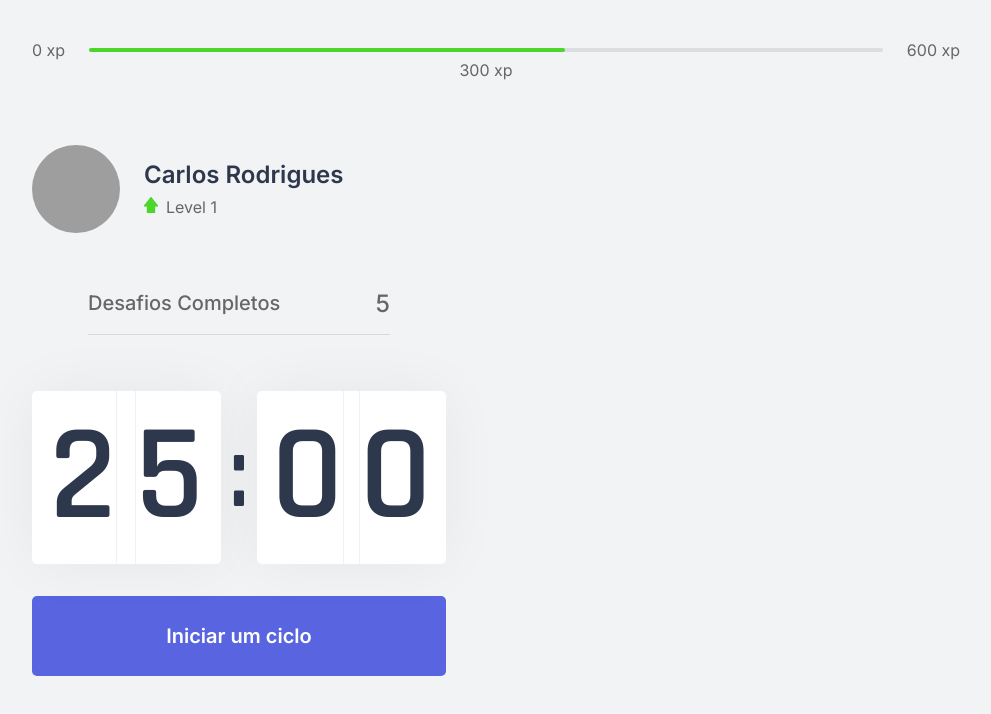
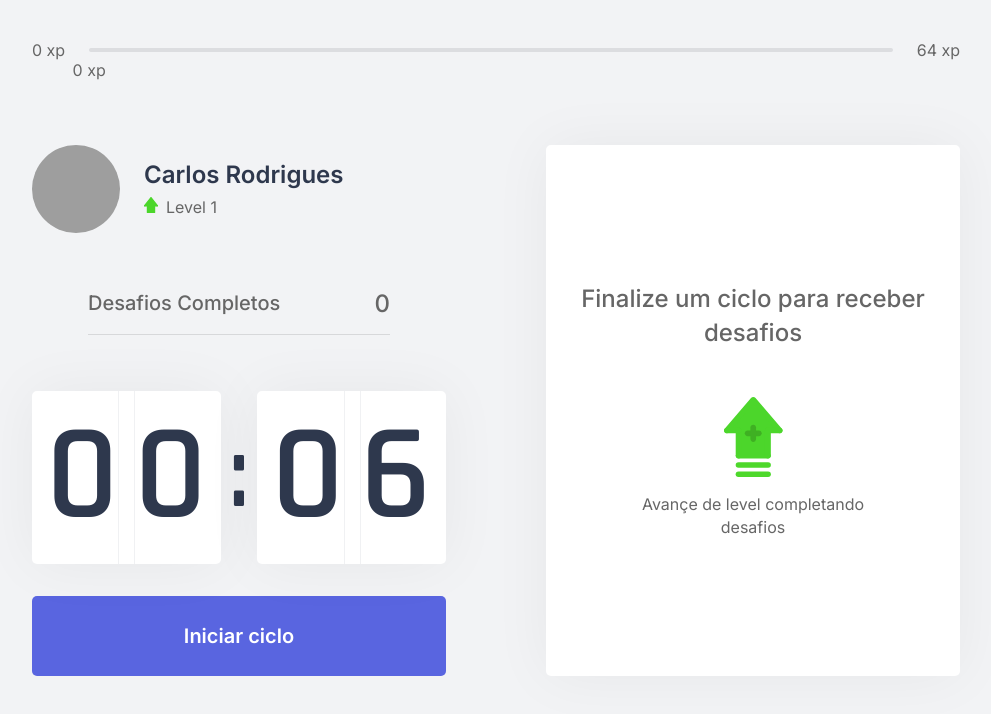
Before and after one commit to carlosrodrigues94/nlw04-moveit-next, a Next.js app: page / in a window 1280 px wide. Shown: the top 714 px of the page, without its empty margins (144-1135 px from the left). Built offline with nearby package versions, Linux system fonts and the light colour scheme; grey boxes are pictures that could not be loaded.

Commit message:
feat:countdown experiencebar and context

```diff
--- /dev/null
+++ b/challenges.json
@@ -0,0 +1,62 @@
+[
+  {
+    "type": "body",
+    "description": "Estique um de seus braços com a palma da mão virada para frente e puxe os dedos para cima por 10 segundos por mão.",
+    "amount": 80
+  },
+  {
+    "type": "body",
+    "description": "Estique seu braço contra o peito e puxe-o utilizando o outro braço por 10 segundos por braço.",
+    "amount": 60
+  },
+  {
+    "type": "body",
+    "description": "Puxe seu pescoço com a ajuda da mão para a direita e para a esquerda, permanecendo na posição por alguns segundos.",
+    "amount": 70
+  },
+  {
+    "type": "body",
+    "description": "Com as duas mãos na parte de trás da cabeça, leve-a para baixo, alongando a parte de trás da região.",
+    "amount": 60
+  },
+  {
+    "type": "body",
+    "description": "Cruze as pernas e desça com as mãos esticadas em direção ao chão. Repita o movimento com a outra perna na frente.",
+    "amount": 100
+  },
+  {
+    "type": "body",
+    "description": "Sentado, abra as pernas e tente encostar as palmas das mãos no chão, repita 3 vezes por 5 segundos.",
+    "amount": 80
+  },
+  {
+    "type": "body",
+    "description": "Puxe o joelho de encontro ao peito e segure, troque de perna após 10 segundos.",
+    "amount": 50
+  },
+  {
+    "type": "body",
+    "description": "Sentado, cruze uma perna e incline seu tronco à frente, troque de perna após 10 segundos.",
+    "amount": 80
+  },
+  {
+    "type": "eye",
+    "description": "Sentado, feche os olhos e cubra-os com as palmas da mão durante 2 minutos, depois abra normalmente.",
+    "amount": 90
+  },
+  {
+    "type": "eye",
+    "description": "Em algum ambiente aberto, olhe o mais longe que puder em quatro direções por 3s, mexa apenas os olhos. Repita 3 vezes.",
+    "amount": 140
+  },
+  {
+    "type": "eye",
+    "description": "Usando os polegares, massage a área abaixo das sobrancelhas em movimentos circulares por 15 segundos.",
+    "amount": 70
+  },
+  {
+    "type": "body",
+    "description": "Em pé, gire a cintura o máximo que puder para a esquerda, segure por cinco segundos. Repita para a direita.",
+    "amount": 90
+  }
+]
--- /dev/null
+++ b/src/components/ChallengeBox.tsx
@@ -0,0 +1,49 @@
+import { useContext } from "react";
+import { ChallengeContext } from "../contexts/ChallengeContext";
+import styles from "../styles/components/ChallengeBox.module.css";
+
+function ChallengeBox() {
+  const { activeChallenge, resetChallenge } = useContext(ChallengeContext);
+  return (
+    <div className={styles.challengeBoxContainer}>
+      {activeChallenge.description ? (
+        <div className={styles.challengeActive}>
+          <header>Ganhe {activeChallenge.amount} xp</header>
+          <main>
+            <img src={`icons/${activeChallenge.type}.svg`} alt="icon" />
+
+            <strong>Novo Desafio</strong>
+            <p>{activeChallenge.description}</p>
+          </main>
+
+          <footer>
+            <button
+              type="button"
+              className={styles.challengeFailedButton}
+              onClick={resetChallenge}
+            >
+              Falhei
+            </button>
+            <button
+              type="button"
+              className={styles.challengeSuccededButton}
+              onClick={() => {}}
+            >
+              Falhei
+            </button>
+          </footer>
+        </div>
+      ) : (
+        <div className={styles.challengeNotActive}>
+          <strong>Finalize um ciclo para receber desafios</strong>
+          <p>
+            <img src="icons/level-up.svg" alt="Level Up" />
+            Avançe de level completando desafios
+          </p>
+        </div>
+      )}
+    </div>
+  );
+}
+
+export { ChallengeBox };
--- a/src/components/CompletedChallenges.tsx
+++ b/src/components/CompletedChallenges.tsx
@@ -1,10 +1,13 @@
+import { useContext } from "react";
+import { ChallengeContext } from "../contexts/ChallengeContext";
 import styles from "../styles/components/CompletedChallenges.module.css";
 
 function CompletedChallenges() {
+  const { challengesCompleted } = useContext(ChallengeContext);
   return (
     <div className={styles.completedChallengesContainer}>
       <span>Desafios Completos</span>
-      <span>5</span>
+      <span>{challengesCompleted}</span>
     </div>
   );
 }
--- a/src/components/Countdown.tsx
+++ b/src/components/Countdown.tsx
@@ -1,9 +1,14 @@
-import { useEffect, useState } from "react";
+import { useContext, useEffect, useState } from "react";
+import { ChallengeContext } from "../contexts/ChallengeContext";
 import styles from "../styles/components/Countdown.module.css";
 
+let countdownTimeout: NodeJS.Timeout;
+
 function Countdown() {
-  const [time, setTime] = useState(25 * 60);
-  const [active, setActive] = useState(false);
+  const { startNewChallenge } = useContext(ChallengeContext);
+  const [time, setTime] = useState(0.1 * 60);
+  const [isActive, setIsActive] = useState(false);
+  const [hasFinished, setHasFinished] = useState(false);
 
   /** Aproach to down using math.floor */
   const minutes = Math.floor(time / 60);
@@ -13,18 +18,28 @@
   const [secondLeft, secondRight] = String(seconds).padStart(2, "0").split("");
 
   function startCountdown() {
-    setActive(true);
+    setIsActive(true);
+  }
+
+  function resetCountdown() {
+    clearTimeout(countdownTimeout);
+    setIsActive(false);
+    setTime(0.1 * 60);
   }
 
   useEffect(() => {
-    if (active && time > 0) {
-      setTimeout(() => {
+    if (isActive && time > 0) {
+      countdownTimeout = setTimeout(() => {
         setTime(time - 1);
       }, 1000);
     }
 
-    console.log("");
-  }, [active, time]);
+    if (isActive && time === 0) {
+      setIsActive(false);
+      setHasFinished(true);
+      startNewChallenge();
+    }
+  }, [isActive, time]);
 
   return (
     <div>
@@ -41,13 +56,34 @@
           <span>{secondRight}</span>
         </div>
       </div>
+      {hasFinished && (
+        <button
+          type="button"
+          disabled
+          onClick={resetCountdown}
+          className={styles.countdownButton}
+        >
+          Ciclo encerrado
+        </button>
+      )}
+      {isActive && !hasFinished && (
+        <button
+          type="button"
+          onClick={resetCountdown}
+          className={`${styles.countdownButton} ${styles.countdownButtonActive}`}
+        >
+          Abandonar ciclo
+        </button>
+      )}
+      {!isActive && !hasFinished && (
         <button
           type="button"
           onClick={startCountdown}
           className={styles.countdownButton}
         >
-        Iniciar um ciclo
+          Iniciar ciclo
         </button>
+      )}
     </div>
   );
 }
--- a/src/components/ExperienceBar.tsx
+++ b/src/components/ExperienceBar.tsx
@@ -1,18 +1,28 @@
-import React from "react";
+import React, { useContext } from "react";
+import { ChallengeContext } from "../contexts/ChallengeContext";
 
 import styles from "../styles/components/ExperienceBar.module.css";
 
 const ExperienceBar: React.FC = () => {
+  const { currentExperience, experienceToNextLevel } = useContext(
+    ChallengeContext
+  );
+
+  const percentToNextLevel =
+    Math.round(currentExperience * 100) / experienceToNextLevel;
   return (
     <header className={styles.experienceBar}>
       <span>0 xp</span>
       <div>
-        <div style={{ width: "60%" }} />
-        <span className={styles.currentExperience} style={{ left: "50%" }}>
-          300 xp
+        <div style={{ width: `${percentToNextLevel}%` }} />
+        <span
+          className={styles.currentExperience}
+          style={{ left: `${percentToNextLevel}%` }}
+        >
+          {currentExperience} xp
         </span>
       </div>
-      <span>600 xp</span>
+      <span>{experienceToNextLevel} xp</span>
     </header>
   );
 };
--- /dev/null
+++ b/src/contexts/ChallengeContext.tsx
@@ -0,0 +1,73 @@
+import { createContext, useState } from "react";
+import challenges from "../../challenges.json";
+
+interface Challenge {
+  type: string;
+  description: string;
+  amount: number;
+}
+
+interface ChallengesContextData {
+  levelUp: () => void;
+  challengesCompleted: number;
+  currentExperience: number;
+  startNewChallenge: () => void;
+  resetChallenge: () => void;
+  activeChallenge: Challenge;
+  experienceToNextLevel: number;
+}
+
+const ChallengeContext = createContext<ChallengesContextData>(
+  {} as ChallengesContextData
+);
+
+const ChanllengesProvider: React.FC = ({ children }) => {
+  const [level, setLevel] = useState(1);
+  const [currentExperience, setCurrentExperience] = useState(0);
+  const [challengesCompleted, setChallengesCompleted] = useState(0);
+
+  const [activeChallenge, setActiveChallenge] = useState<Challenge>({
+    amount: 0,
+    description: "",
+    type: "",
+  });
+
+  const experienceToNextLevel = Math.pow((level + 1) * 4, 2);
+
+  function levelUp() {
+    setLevel(level + 1);
+  }
+
+  function startNewChallenge() {
+    const randomChallengeIndex = Math.floor(Math.random() * challenges.length);
+    const challenge: Challenge = challenges[randomChallengeIndex];
+
+    setActiveChallenge(challenge);
+  }
+
+  function resetChallenge() {
+    setActiveChallenge({
+      amount: 0,
+      type: "",
+      description: "",
+    });
+  }
+
+  return (
+    <ChallengeContext.Provider
+      value={{
+        levelUp,
+        challengesCompleted,
+        currentExperience,
+        startNewChallenge,
+        activeChallenge,
+        resetChallenge,
+        experienceToNextLevel,
+      }}
+    >
+      {children}
+    </ChallengeContext.Provider>
+  );
+};
+
+export { ChallengeContext, ChanllengesProvider };
--- a/src/pages/_app.tsx
+++ b/src/pages/_app.tsx
@@ -1,7 +1,12 @@
+import { ChanllengesProvider } from "../contexts/ChallengeContext";
 import "../styles/global.css";
 
 function MyApp({ Component, pageProps }) {
-  return <Component {...pageProps} />;
+  return (
+    <ChanllengesProvider>
+      <Component {...pageProps} />
+    </ChanllengesProvider>
+  );
 }
 
 export default MyApp;
--- a/src/pages/index.tsx
+++ b/src/pages/index.tsx
@@ -5,6 +5,7 @@
 import styles from "../styles/pages/Home.module.css";
 
 import Head from "next/head";
+import { ChallengeBox } from "../components/ChallengeBox";
 
 export default function Home() {
   return (
@@ -19,7 +20,9 @@
           <CompletedChallenges />
           <Countdown />
         </div>
-        <div></div>
+        <div>
+          <ChallengeBox />
+        </div>
       </section>
     </div>
   );
--- /dev/null
+++ b/src/styles/components/ChallengeBox.module.css
@@ -0,0 +1,106 @@
+.challengeBoxContainer {
+  display: flex;
+  height: 100%;
+  background: var(--white);
+  border-radius: 5px;
+  box-shadow: 0 0 60px rgba(0, 0, 0, 0.05);
+  padding: 1.5rem 2rem;
+  flex-direction: column;
+  align-items: center;
+  justify-content: center;
+}
+
+.challengeNotActive {
+  display: flex;
+  flex-direction: column;
+  align-items: center;
+  text-align: center;
+}
+.challengeNotActive strong {
+  font-size: 1.5rem;
+  font-weight: 500;
+  line-height: 1.4;
+}
+
+.challengeNotActive p {
+  display: flex;
+  flex-direction: column;
+  align-items: center;
+  line-height: 1.4;
+  max-width: 70%;
+  margin-top: 3rem;
+}
+
+.challengeNotActive p img {
+  margin-bottom: 1rem;
+}
+
+.challengeActive {
+  height: 100%;
+  display: flex;
+  flex-direction: column;
+}
+
+.challengeActive header {
+  color: var(--blue);
+  font-weight: 600;
+  font-size: 1.25rem;
+  padding: 0 2rem 1.5rem;
+  border-bottom: 1px solid var(--gray-line);
+  margin: 0 auto;
+  width: 100%;
+  display: flex;
+  justify-content: center;
+}
+
+.challengeActive main {
+  flex: 1;
+  display: flex;
+  flex-direction: column;
+  align-items: center;
+  justify-content: center;
+}
+
+.challengeActive main strong {
+  font-weight: 600;
+  font-size: 2rem;
+  color: var(--title);
+  margin: 1.5rem 0 1rem;
+}
+
+.challengeActive main p {
+  line-height: 1.5;
+}
+
+.challengeActive footer {
+  display: grid;
+  grid-template-columns: 1fr 1fr;
+  gap: 1 rem;
+}
+
+.challengeActive footer button {
+  height: 3rem;
+  display: flex;
+  align-items: center;
+  justify-content: center;
+
+  border: 0;
+  border-radius: 5px;
+  color: var(--white);
+  font-size: 1rem;
+  font-weight: 600;
+  transition: filter 0.2s;
+}
+.challengeFailedButton {
+  background: var(--red);
+  margin: 0 4px 0 0;
+}
+
+.challengeSuccededButton {
+  background: var(--green);
+  margin: 0 0 0 4px;
+}
+
+.challengeActive footer button:hover {
+  filter: brightness(0.9);
+}
```
Also changed, not shown: src/styles/components/Countdown.module.css (+29 -1 lines). Lines whose indentation alone changed are shown as unchanged.
